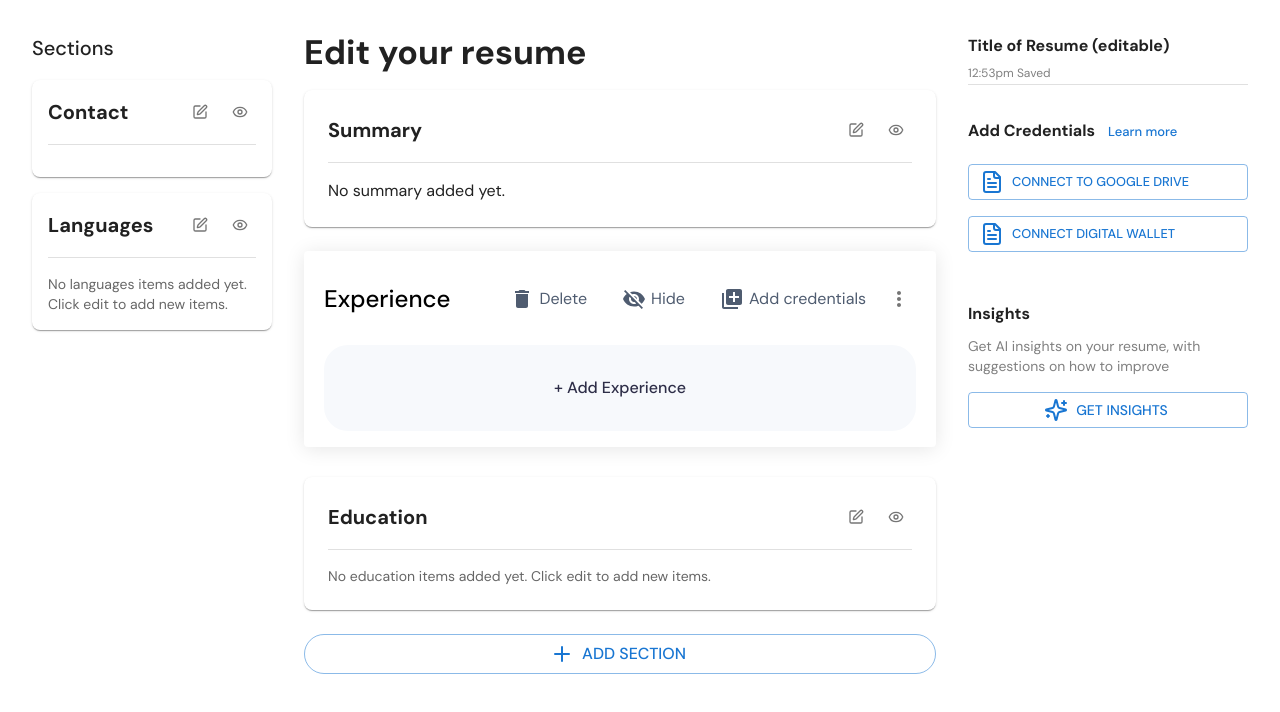
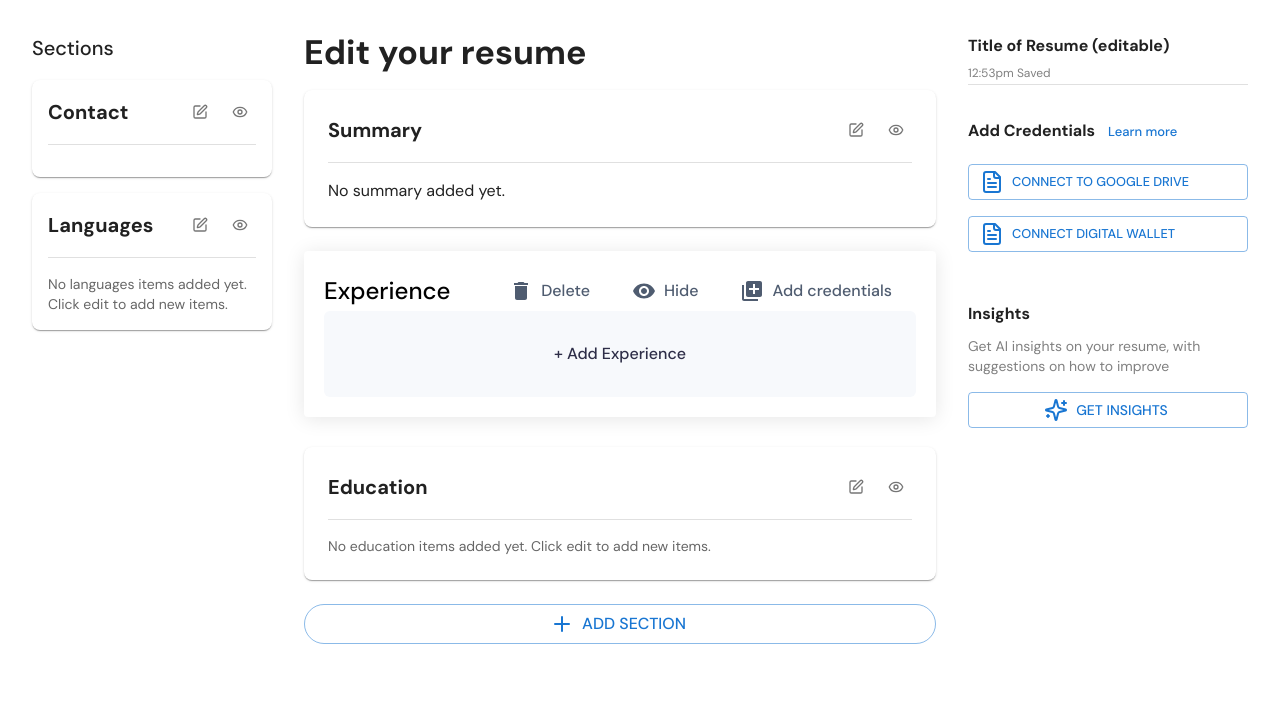
Before and after one commit to Cooperation-org/Resume-Author, a React (Create React App) app: page /resume/new in a window 1280 px wide. Shown: the top 712 px of the page. Built offline with nearby package versions, Linux system fonts and the light colour scheme.

Commit message:
Styling Done 98% and (hide& delete all ) functons

```diff
--- a/src/components/ResumeEditor/ExperienceSection.tsx
+++ b/src/components/ResumeEditor/ExperienceSection.tsx
@@ -3,7 +3,6 @@ import { useDispatch, useSelector } from 'react-redux'
 import {
   Box,
   Typography,
-  IconButton,
   TextField,
   Button,
   Dialog,
@@ -15,6 +14,7 @@ import {
 } from '@mui/material'
 
 import MoreVertIcon from '@mui/icons-material/MoreVert'
+import VisibilityIcon from '@mui/icons-material/Visibility'
 import VisibilityOffIcon from '@mui/icons-material/VisibilityOff'
 import DeleteIcon from '@mui/icons-material/Delete'
 import AddCircleIcon from '@mui/icons-material/AddCircle'
@@ -123,9 +123,24 @@ const ExperienceSection: React.FC = () => {
   const [editingId, setEditingId] = useState<string | null>(null)
   const [isViewing, setIsViewing] = useState(false)
   const [viewingExp, setViewingExp] = useState<WorkExperience | null>(null)
+  const [isSectionVisible, setIsSectionVisible] = useState(true)
   const [anchorEl, setAnchorEl] = useState<null | HTMLElement>(null)
   const [menuIndex, setMenuIndex] = useState<number | null>(null)
   const menuOpen = Boolean(anchorEl)
+
+  const handleDeleteAllExperience = useCallback(() => {
+    experiences.forEach(exp => {
+      dispatch(deleteExperience({ id: exp.id }))
+    })
+  }, [dispatch, experiences])
+
+  const handleToggleSectionVisibility = useCallback(() => {
+    setIsSectionVisible(prev => !prev)
+  }, [])
+
+  const handleAddCredentials = useCallback(() => {
+    console.log('Add credentials clicked')
+  }, [])
 
   const handleMenuClick = (event: React.MouseEvent<HTMLElement>, index: number) => {
     setAnchorEl(event.currentTarget)
@@ -146,13 +161,11 @@ const ExperienceSection: React.FC = () => {
 
   const handleSave = useCallback(() => {
     const experienceData = formatToWorkExperience(formData)
-
     if (editingId) {
       dispatch(updateExperience({ experience: experienceData, id: editingId }))
     } else {
       dispatch(addExperience(experienceData))
     }
-
     setIsAdding(false)
     setEditingId(null)
     setFormData(defaultFormData)
@@ -246,22 +259,17 @@ const ExperienceSection: React.FC = () => {
         display: 'flex',
         flexDirection: 'column',
         background: '#FFFFFF',
-        height: experiences.length === 0 ? 196 : 'auto',
+        height: !isSectionVisible ? 110 : experiences.length === 0 ? 166 : 'auto',
         alignSelf: 'stretch',
         borderRadius: '4px',
-        pt: '30px',
+        pt: '20px',
+        pb: '0px',
         px: '20px',
         boxShadow: '0px 2px 20px rgba(0, 0, 0, 0.1)',
         mb: '30px'
       }}
     >
-      <Box
-        sx={{
-          display: 'flex',
-          alignItems: 'center',
-          mb: '28px'
-        }}
-      >
+      <Box sx={{ display: 'flex', alignItems: 'center' }}>
         <Typography
           sx={{
             fontWeight: 500,
@@ -273,31 +281,63 @@ const ExperienceSection: React.FC = () => {
           Experience
         </Typography>
         <Box sx={{ flex: 1 }} />
-        <IconButton size='small'>
-          <DeleteIcon sx={{ width: 24, height: 24, color: '#4F5C70' }} />
-        </IconButton>
-        <Typography sx={{ color: '#4F5C70', fontSize: 16, mr: '30px' }}>
+
+        <Button
+          onClick={handleDeleteAllExperience}
+          startIcon={<DeleteIcon sx={{ width: 24, height: 24, color: '#4F5C70' }} />}
+          variant='text'
+          sx={{
+            color: '#4F5C70',
+            textTransform: 'none',
+            fontSize: 16,
+            mr: '30px'
+          }}
+        >
           Delete
-        </Typography>
+        </Button>
 
-        <IconButton size='small'>
+        <Button
+          onClick={handleToggleSectionVisibility}
+          startIcon={
+            isSectionVisible ? (
+              <VisibilityIcon sx={{ width: 24, height: 24, color: '#4F5C70' }} />
+            ) : (
               <VisibilityOffIcon sx={{ width: 24, height: 24, color: '#4F5C70' }} />
-        </IconButton>
-        <Typography sx={{ color: '#4F5C70', fontSize: 16, mr: '30px' }}>Hide</Typography>
+            )
+          }
+          variant='text'
+          sx={{
+            color: '#4F5C70',
+            textTransform: 'none',
+            fontSize: 16,
+            mr: '30px'
+          }}
+        >
+          {isSectionVisible ? 'Hide' : 'Show'}
+        </Button>
 
-        <IconButton size='small'>
-          <AddToPhotosIcon sx={{ width: 24, height: 24, color: '#4F5C70' }} />
-        </IconButton>
-        <Typography sx={{ color: '#4F5C70', fontSize: 16, mr: '16px' }}>
+        <Button
+          onClick={handleAddCredentials}
+          startIcon={<AddToPhotosIcon sx={{ width: 24, height: 24, color: '#4F5C70' }} />}
+          variant='text'
+          sx={{
+            color: '#4F5C70',
+            textTransform: 'none',
+            fontSize: 16,
+            mr: '16px'
+          }}
+        >
           Add credentials
-        </Typography>
+        </Button>
 
-        <IconButton size='small'>
+        {/* Add More menu if needed */}
+        {/* <Button variant='text' sx={{ minWidth: 'auto' }}>
           <MoreVertIcon />
-        </IconButton>
+        </Button> */}
       </Box>
 
-      <Box>
+      {isSectionVisible && (
+        <Box sx={{ mb: '12px' }}>
           {experiences.map((exp: WorkExperience, index: number) => (
             <Box
               key={exp.id}
@@ -335,11 +375,13 @@ const ExperienceSection: React.FC = () => {
                 </Typography>
               </Box>
 
-            <Box>
-              <IconButton size='small' onClick={event => handleMenuClick(event, index)}>
+              <Button
+                onClick={event => handleMenuClick(event, index)}
+                variant='text'
+                sx={{ minWidth: 'auto' }}
+              >
                 <MoreVertIcon />
-              </IconButton>
-            </Box>
+              </Button>
             </Box>
           ))}
 
@@ -399,7 +441,6 @@ const ExperienceSection: React.FC = () => {
               </>
             )}
           </Menu>
-      </Box>
 
           {experiences.length === 0 && !isAdding && (
             <Box
@@ -411,7 +452,7 @@ const ExperienceSection: React.FC = () => {
                 alignItems: 'center',
                 justifyContent: 'center',
                 background: '#F7F9FC',
-            borderRadius: 6,
+                borderRadius: '6px',
                 border: 'none',
                 height: '86px',
                 cursor: 'pointer',
@@ -459,6 +500,8 @@ const ExperienceSection: React.FC = () => {
               <AddCircleOutlineIcon
                 sx={{ mr: '14px', width: 30, height: 30, color: '#78809A' }}
               />
+            </Box>
+          )}
         </Box>
       )}
 
@@ -536,13 +579,15 @@ const ExperienceSection: React.FC = () => {
                     fullWidth
                   />
                   {formData.jobLevels.length > 1 && (
-                    <IconButton
+                    <Button
                       color='error'
                       onClick={() => handleRemoveJobLevel(level.id)}
                       aria-label='remove job level'
+                      variant='text'
+                      sx={{ minWidth: 'auto' }}
                     >
                       <DeleteIcon fontSize='small' />
-                    </IconButton>
+                    </Button>
                   )}
                 </Box>
               ))}
```
Lines whose indentation alone changed are shown as unchanged.
